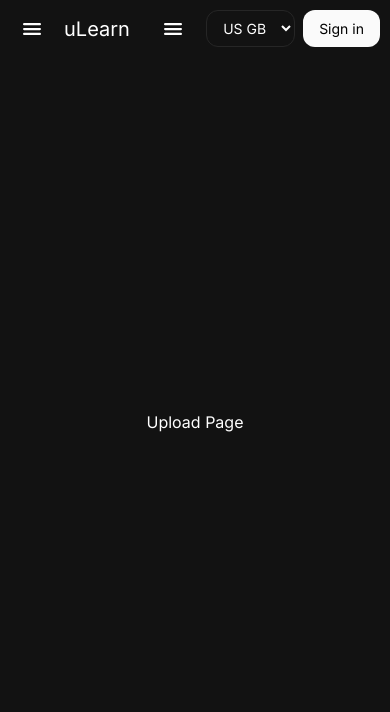
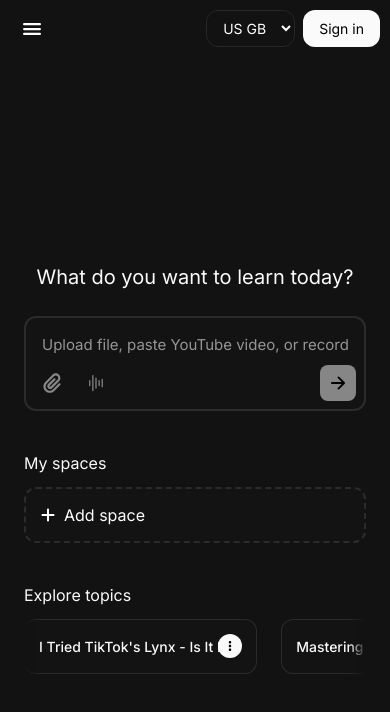
Before and after one commit to MandemGibson/youlearn_clone, a React (Vite) app: page /main in a window 390 px wide. Shown: the top 712 px of the page. Built offline with nearby package versions, Linux system fonts and the light colour scheme.

Commit message:
add TopicCard component; integrate into UploadPage and update styles for responsiveness

```diff
--- a/src/components/index.ts
+++ b/src/components/index.ts
@@ -9,5 +9,6 @@ import CTA from "./landing page/CTA";
 import Footer from "./landing page/Footer";
 import MainNav from "./main/MainNav";
 import SideBar from "./main/SideBar";
+import TopicCard from "./main/TopicCard";
 
-export { Hero, Navbar, Brands, Guide, UseCase, Pricing, Testimonials, CTA, Footer, MainNav, SideBar };
+export { Hero, Navbar, Brands, Guide, UseCase, Pricing, Testimonials, CTA, Footer, MainNav, SideBar, TopicCard };
--- a/src/components/main/MainNav.tsx
+++ b/src/components/main/MainNav.tsx
@@ -8,7 +8,7 @@ const MainNav = ({ onClick }: { onClick: () => void }) => {
     >
       {/*Mobile menu*/}
       <div className="flex items-center justify-between">
-        <div className="flex items-center space-x-5">
+        <div className="hidden md:flex items-center space-x-5">
           <IoMenu
             size={24}
             color="white"
--- a/src/components/main/SideBar.tsx
+++ b/src/components/main/SideBar.tsx
@@ -11,7 +11,7 @@ const SideBar = ({
   return (
     <div
       className="absolute w-full h-full md:max-w-[16rem] z-50
-      bg-[#000]/80 md:bg-transparent md:relative"
+      bg-[#000]/80 md:bg-transparent md:fixed"
       onClick={onClick}
     >
       <aside
--- /dev/null
+++ b/src/components/main/TopicCard.tsx
@@ -0,0 +1,33 @@
+import { FC } from "react";
+import { IoMdMore } from "react-icons/io";
+
+type TopicCardProps = {
+  title: string;
+  thumbnail: string;
+};
+
+const TopicCard: FC<TopicCardProps> = ({ title, thumbnail }) => {
+  return (
+    <div
+      className="w-[calc(72%-13px)] max-w-[250px] p-[6px] border border-[#fafafa1a]
+      bg-[#17171766] rounded-xl hover:shadow-xs hover:shadow-green-500
+      sm:min-h-[250px] md:min-w-[300px] flex flex-col"
+    >
+      <div className="w-full relative flex-1 bg-[#fafafa66] rounded-lg my-auto">
+        <button className="absolute p-1 rounded-full top-2 right-2 bg-[#fafafa]">
+          <IoMdMore size={16} color="black" />
+        </button>
+        <img src={thumbnail} alt="" />
+      </div>
+      <h2
+        className="my-[10px] px-[8px] w-full text-ellipsis
+      whitespace-nowrap overflow-hidden text-[#fafafa]
+      text-[14px] font-medium"
+      >
+        {title}
+      </h2>
+    </div>
+  );
+};
+
+export default TopicCard;
--- a/src/pages/main/UploadPage.tsx
+++ b/src/pages/main/UploadPage.tsx
@@ -1,5 +1,62 @@
 import { useState, useEffect } from "react";
-import { MainNav, SideBar } from "../../components";
+import { MainNav, SideBar, TopicCard } from "../../components";
+import { FaPaperclip } from "react-icons/fa6";
+import { PiWaveform } from "react-icons/pi";
+import { IoArrowForward } from "react-icons/io5";
+import { FaPlus } from "react-icons/fa6";
+
+const topics = [
+  {
+    id: 1,
+    title: "I Tried TikTok's Lynx - Is It Better Than React Native?",
+    thumbnail: "",
+  },
+  {
+    id: 2,
+    title: "Mastering Tailwind CSS in 10 Minutes",
+    thumbnail: "",
+  },
+  {
+    id: 3,
+    title: "Top 5 React Native UI Libraries You Should Know",
+    thumbnail: "",
+  },
+  {
+    id: 4,
+    title: "Building a Chat App with Expo & Firebase",
+    thumbnail: "",
+  },
+  {
+    id: 5,
+    title: "What’s New in React 19? A Quick Rundown",
+    thumbnail: "",
+  },
+  {
+    id: 6,
+    title: "How I Built a Fullstack App with Next.js & Prisma",
+    thumbnail: "",
+  },
+  {
+    id: 7,
+    title: "Understanding Async/Await in JavaScript",
+    thumbnail: "",
+  },
+  {
+    id: 8,
+    title: "10 Productivity Tools for Developers in 2025",
+    thumbnail: "",
+  },
+  {
+    id: 9,
+    title: "How to Use AI to Speed Up Your Coding Workflow",
+    thumbnail: "",
+  },
+  {
+    id: 10,
+    title: "Is Expo Still Worth Using in 2025?",
+    thumbnail: "",
+  },
+];
 
 const UploadPage = () => {
   const [showSideBar, setShowSideBar] = useState(false);
@@ -20,16 +77,86 @@ const UploadPage = () => {
   };
 
   return (
-    <main className="min-h-screen flex relative bg-[#121212]">
+    <main
+      className="min-h-screen flex relative bg-[#121212]"
+    >
       <MainNav onClick={handleShowSideBar} />
       <div className="w-full flex">
         {mountSideBar && (
-          <SideBar isOpen={showSideBar} onClick={handleShowSideBar} />
+          <div
+            className={`${
+              showSideBar ? "w-full md:w-[16rem]" : "w-0 md:w-[0]"
+            }`}
+          >
+            <SideBar isOpen={showSideBar} onClick={handleShowSideBar} />
+          </div>
         )}
-        {/* Your content here */}
-        <div className="w-full h-full flex flex-col
-         items-center justify-center overflow-y-auto">
-          <h1 className="text-white">Upload Page</h1>
+
+        <div
+          className="w-full min-h-screen flex flex-col px-6
+         items-center justify-center overflow-y-auto gap-[40px]
+         sm:px-[62px] md:px-[168px] relative pt-[100px]
+         transition-all duration-300 ease-in"
+        >
+          <div className="flex flex-col items-center w-full gap-6">
+            <h1 className="text-[#fafafa] text-[20px] sm:text-[32px]">
+              What do you want to learn today?
+            </h1>
+            <div
+              className="flex flex-col p-2 border-2 border-[#fafafa1a]
+            bg-[#17171766] w-full md:w-[70%] rounded-xl text-[#fafafa80]"
+            >
+              <input
+                type="text"
+                placeholder="Upload file, paste YouTube video, or record a lecture"
+                className="p-2 text-[15px] placeholder:text-[#fafafa90] text-[#fafafa]
+               focus:outline-none"
+              />
+              <div className="flex items-center justify-between">
+                <div className="flex space-x-[8px]">
+                  <button className="p-2">
+                    <FaPaperclip size={20} />
+                  </button>
+                  <button className="p-2">
+                    <PiWaveform size={20} />
+                  </button>
+                </div>
+                <button className="p-2 bg-[#fafafa80] rounded-lg">
+                  <IoArrowForward size={20} color="black" />
+                </button>
+              </div>
+            </div>
+          </div>
+
+          <div className="flex flex-col w-full space-y-3">
+            <h2 className="text-[#fafafa] text-[16px]">My spaces</h2>
+            <button
+              className="w-full sm:max-w-max p-[14px] flex items-center gap-2
+               border-2 text-white border-dashed border-[#fafafa1a]
+             bg-[#17171766] rounded-xl sm:pr-[10rem] md:pr-[20rem] hover:cursor-pointer
+             hover:bg-[#fafafa0d]"
+            >
+              <FaPlus className="w-4 h-4" />
+              <p className="text-[16px]">Add space</p>
+            </button>
+          </div>
+
+          <div className="flex flex-col w-full space-y-3">
+            <h2 className="text-[#fafafa] text-[16px]">Explore topics</h2>
+            <div
+              className="flex pb-2 gap-6 w-full overflow-x-auto scrollbar-hide"
+              style={{
+                WebkitMaskImage:
+                  "linear-gradient(to right, rgba(0,0,0,0) 0%, rgba(0,0,0,1) 5%, rgba(0,0,0,1) 95%, rgba(0,0,0,0) 100%)",
+                maskImage:
+                  "linear-gradient(to right, rgba(0,0,0,0) 0%, rgba(0,0,0,1) 5%, rgba(0,0,0,1) 95%, rgba(0,0,0,0) 100%)",
+              }}
+            >
+              {topics.map(({ id, ...rest }) => (
+                <TopicCard key={id} {...rest} />
+              ))}
+            </div>
+          </div>
         </div>
       </div>
     </main>
```
